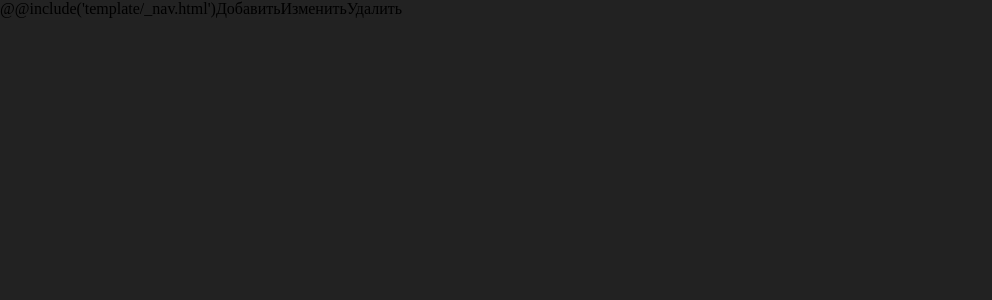
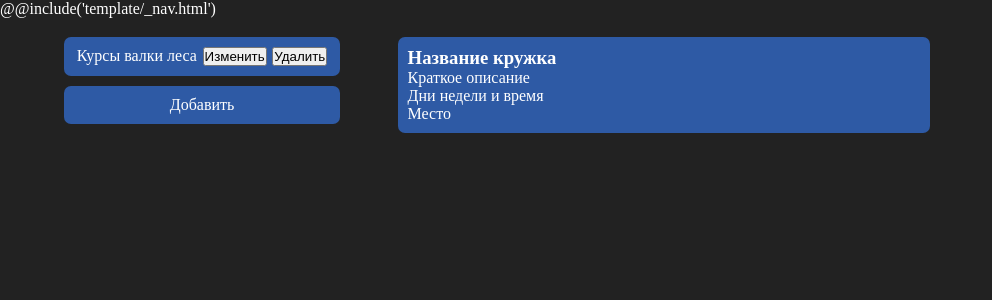
Before and after one commit to lazaryan/CyberGarden, a PHP site: page /teachprofile.html in a window 1280 px wide. Shown: the top 300 px of the page, without its empty margins (0-992 px from the left). Run offline with PHP 8.4, Linux system fonts and the light colour scheme; a stand-in replaces the project's code that opens the database connection; style sheets or scripts are compiled from the project's sources.

Commit message:
Л_К учителя

```diff
--- a/src/less/teachprofile.less
+++ b/src/less/teachprofile.less
@@ -1,5 +1,50 @@
 body{
   background-color: #222;
+  color: white;
+}
+
+.body{
   display: flex;
   justify-content: flex-start;
+  padding: 0% 5%;
+  margin-top: 1.5%;
+  boz-sizing: border-box;
+  position: relative;
 }
+
+.side{
+  display: flex;
+  justify-content: flex-start;
+  flex-direction: column;
+  margin-right: 5%;
+}
+
+.list{
+  display: flex;
+  justify-content: space-around;
+  border-radius: 7px;
+  background-color: #2e5aa5;
+  padding: 10px;
+  margin-bottom: 10px;
+  width: 20vw;
+}
+
+.add{
+  display: flex;
+  justify-content: center;
+  justify-items: center;
+  border-radius: 7px;
+  background-color: #2e5aa5;
+  padding: 10px;
+}
+
+.center{
+  background-color: #2e5aa5;
+  padding: 10px;
+  display: flex;
+  justify-content: flex-start;
+  flex-direction: column;
+  justify-items: center;
+  border-radius: 7px;
+  width: 40vw;
+}
--- a/src/teachprofile.html
+++ b/src/teachprofile.html
@@ -10,17 +10,28 @@
 </head>
 <body>
     @@include('template/_nav.html')
+    <div class="body">
 
-    <div id="add_circle" class="tile">
-        <p> Добавить </p>
-    </div>
+        <div class="side">
 
-    <div id="edit_circle" class="tile">
-        <p> Изменить </p>
-    </div>
+            <div class="list">
+                <p> Курсы валки леса </p> <button id="edit.btn"> Изменить </button> <button id="delete_btn"> Удалить </button>
+            </div>
 
-    <div id="delete_circle" class="tile">
-        <p> Удалить </p>
+            <div class="add">
+                <p> Добавить </p>
+            </div>
+
+        </div>
+
+        <div class="center">
+            <h3> Название кружка </h3>
+            <p> Краткое описание </p>
+            <!-- Картиночки -->
+            <p>Дни недели и время</p>
+            <p>Место</p>
+        </div>
+
     </div>
 
 </body>
```
